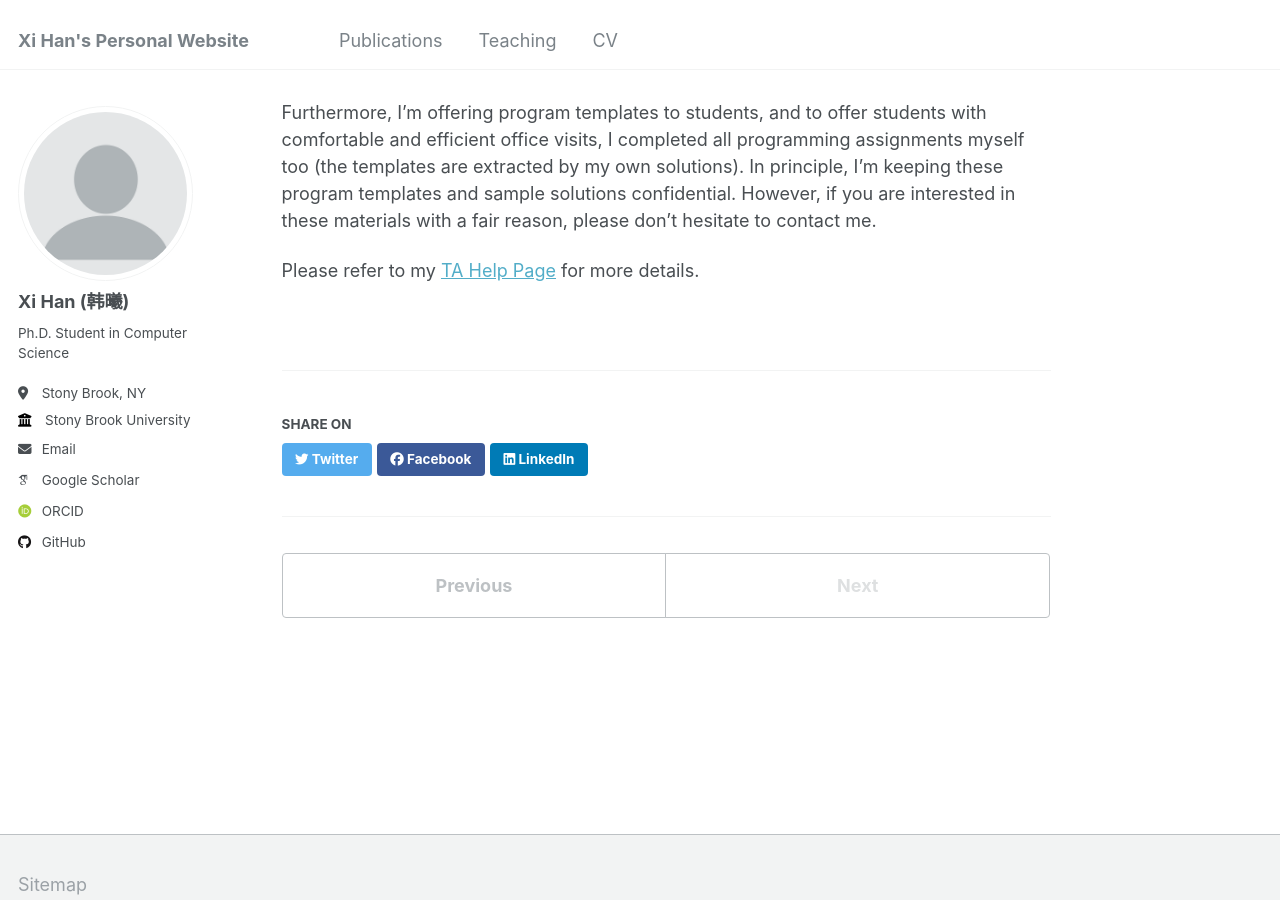
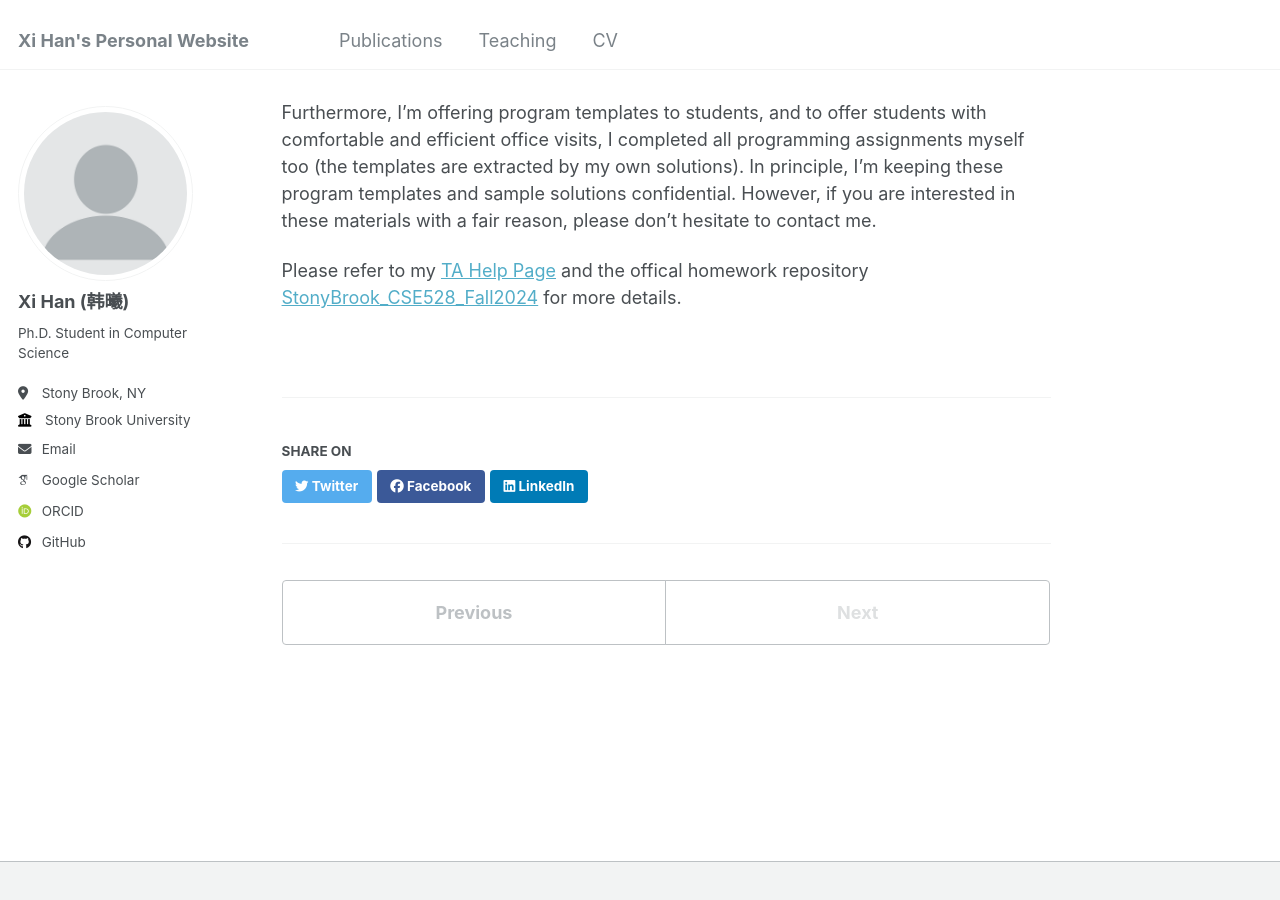
Before and after one commit to AXIHIXA/axihixa.github.io, a Jekyll site: the page built from _teaching/cse-528-2024-fall.md, in a window 1280 px wide and 900 px high, scrolled down 579 px. Built offline with Jekyll 4.4.1, drawn with Linux system fonts in a browser that asks for light colours; some web fonts are replaced.

Commit message:
Update Teaching

```diff
--- a/_teaching/cse-528-2024-fall.md
+++ b/_teaching/cse-528-2024-fall.md
@@ -16,4 +16,4 @@ I also helped the course instructor completely re-design (in Spring 2021) and ma
 
 Furthermore, I'm offering program templates to students, and to offer students with comfortable and efficient office visits, I completed all programming assignments myself too (the templates are extracted by my own solutions). In principle, I'm keeping these program templates and sample solutions confidential. However, if you are interested in these materials with a fair reason, please don't hesitate to contact me.
 
-Please refer to my [TA Help Page](https://www3.cs.stonybrook.edu/~xihan1/courses/cse528/ta_help_page.html) for more details.
+Please refer to my [TA Help Page](https://www3.cs.stonybrook.edu/~xihan1/courses/cse528/ta_help_page.html) and the offical homework repository [StonyBrook_CSE528_Fall2024](https://github.com/AXIHIXA/StonyBrook_CSE528_Fall2024) for more details.
```
